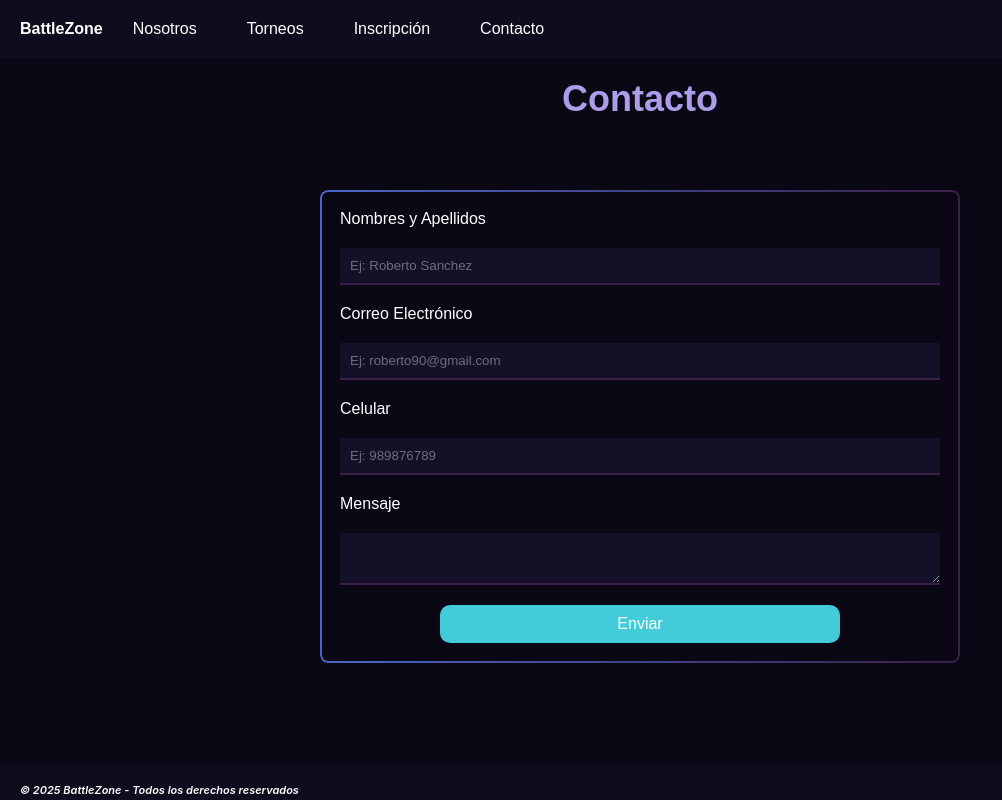
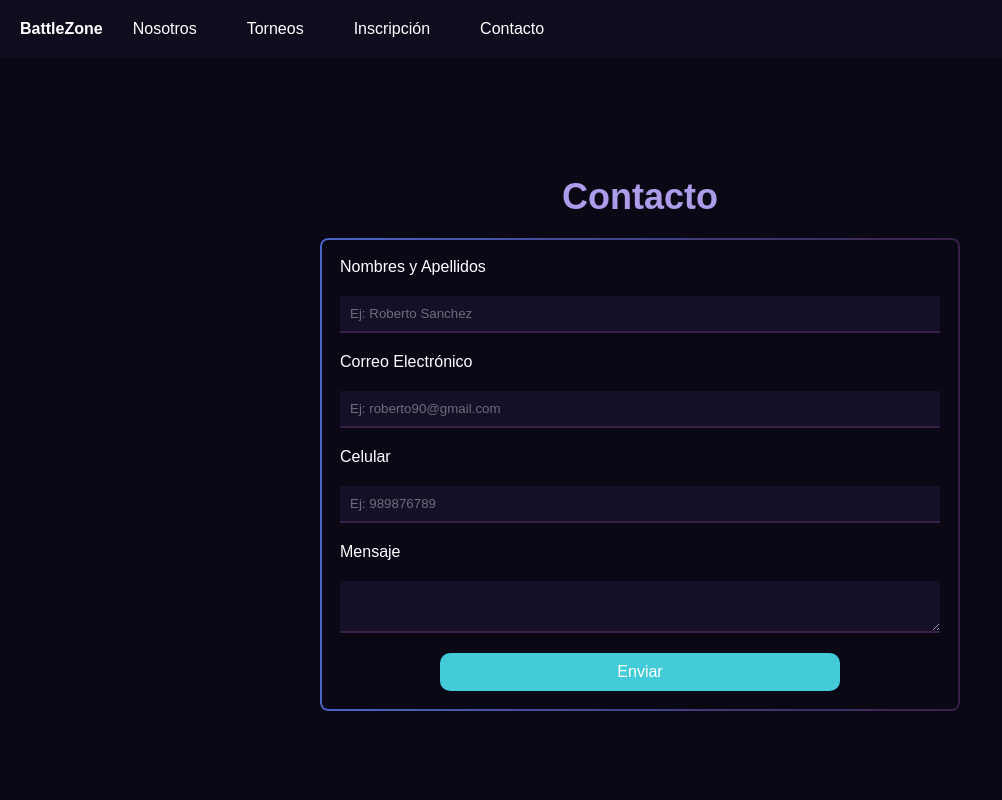
Before and after one commit to AnthuA25/T4-BattleZone, a plain HTML site: page pages/contacto.html in a window 1280 px wide. Shown: the top 800 px of the page, without its empty margins (0-1002 px from the left). Drawn offline with Linux system fonts and the light colour scheme.

Commit message:
fix:change margin-top

```diff
--- a/css/styles.css
+++ b/css/styles.css
@@ -264,7 +264,7 @@ header {
 }
 
 footer {
-  margin-top: 50px;
+  margin-top:50px;
   background: #100c1e;
   padding: 20px;
   color: #fff;
@@ -397,6 +397,7 @@ footer p {
   justify-content: center;
   align-items: center;
   flex-wrap: wrap;
+  min-height: 100vh;
 }
 
 .title-registration {
@@ -407,7 +408,6 @@ footer p {
   font-weight: 700;
   line-height: normal;
   padding: 20px;
-  margin-bottom: 50px;
 }
 
 .registration {
```
